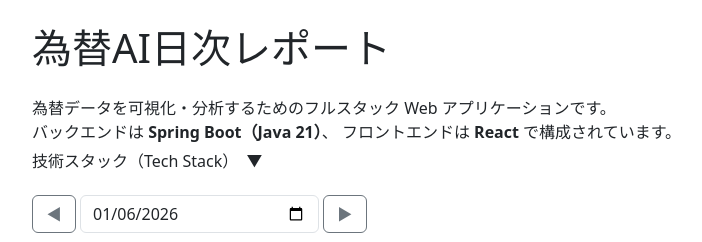
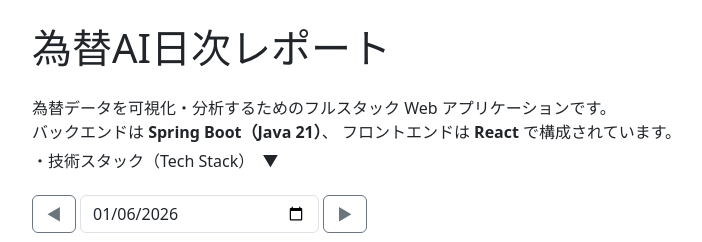
Before and after one commit to yossy136kg/fxreport, a React (Vite) app in the folder fxreport-frontend/fx-portal/: page / in a window 1280 px wide. Shown: the top 242 px of the page, without its empty margins (50-752 px from the left). Built offline with nearby package versions, Linux system fonts and the light colour scheme; no server answers.

Commit message:
技術スタック

```diff
--- a/fxreport-frontend/fx-portal/src/components/TechStackSection.tsx
+++ b/fxreport-frontend/fx-portal/src/components/TechStackSection.tsx
@@ -9,7 +9,7 @@ export const TechStackSection = () => {
                 style={{ cursor: "pointer" }}
                 onClick={() => setOpen(!open)}
             >
-                技術スタック（Tech Stack）
+                ・技術スタック（Tech Stack）
                 <span className="ms-2">
                     {open ? "▲" : "▼"}
                 </span>
```
